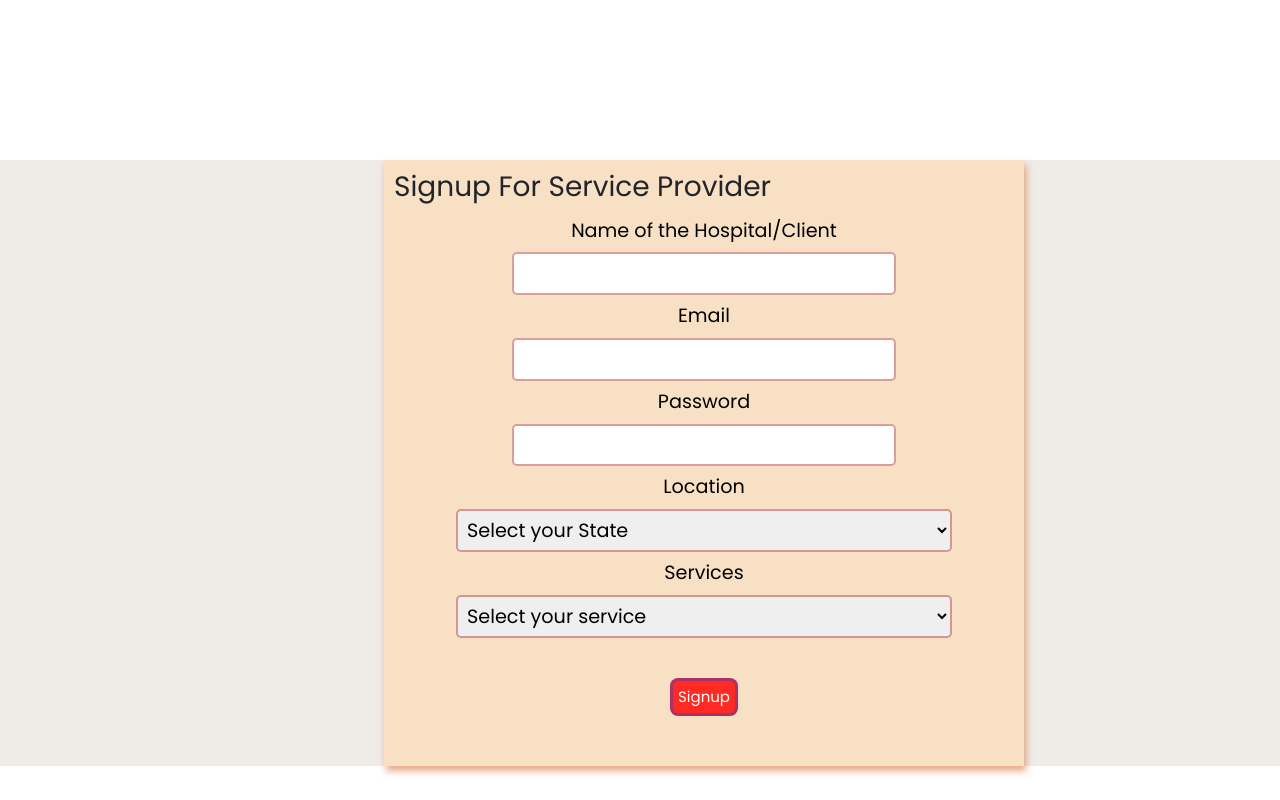
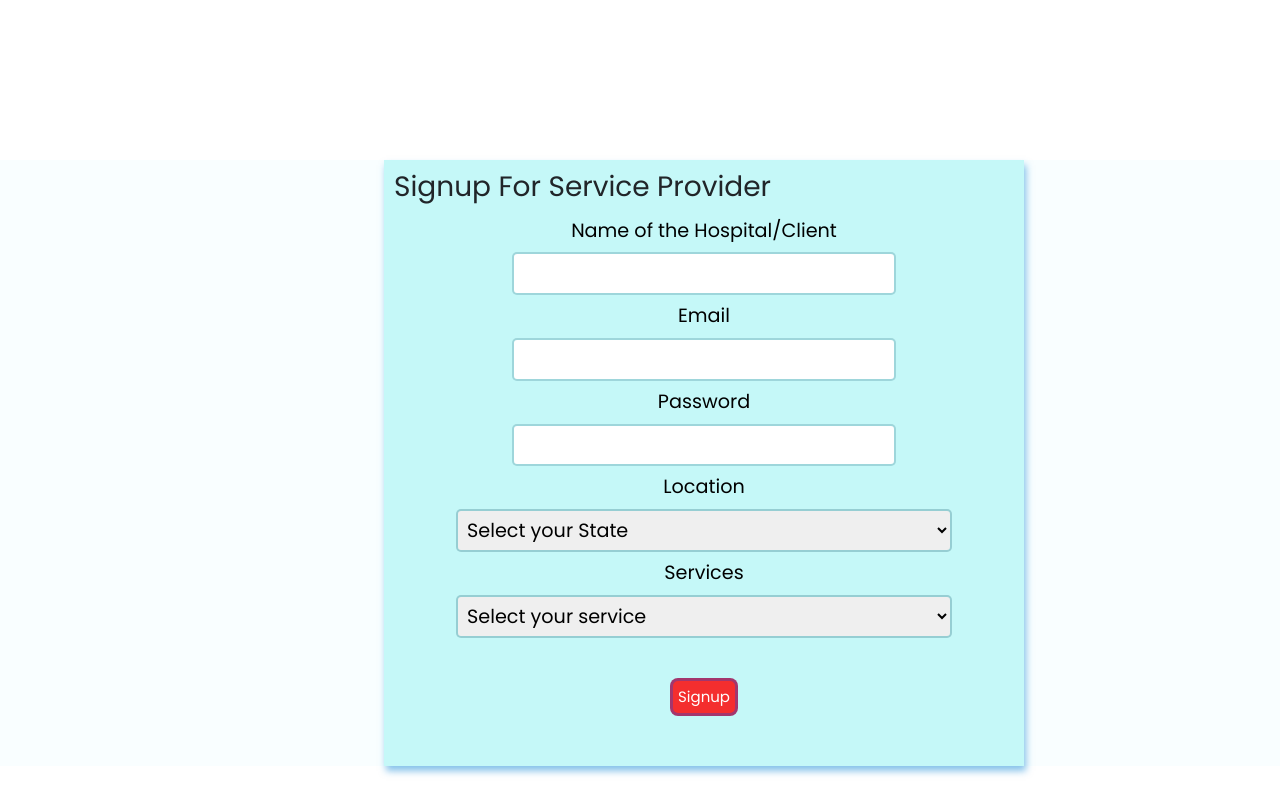
Before and after one commit to anushka00/CFG-Reactapp, a React (Create React App) app in the folder client/: page /signsprov in a window 1280 px wide. Built offline with nearby package versions, Linux system fonts and the light colour scheme.

Commit message:
css changes

```diff
--- a/client/src/components/Home.js
+++ b/client/src/components/Home.js
@@ -2,9 +2,9 @@ import React from 'react'
 import { NavLink } from 'react-router-dom'
 import web from "../images/img2.jpg"
 import { Navbar } from './Navbar'
-import  Signpara from "../components/Signpara";
-import Signsprov from '../components/Signsprov';
-import LoginPage from '../components/LoginPage';
+import  Signpara from "./Signpara";
+import Signsprov from './Signsprov';
+import LoginPage from './LoginPage';
 
 export const Home = () => {
   return (
--- a/client/src/components/signup.css
+++ b/client/src/components/signup.css
@@ -1,14 +1,14 @@
 .formpage{
 
   margin-top:20vh;
-  background-color: rgb(239, 236, 232);
+  background-color: rgb(249, 254, 255);
 
 }
 
 
 .form{
-    box-shadow:2px 5px 7px rgba(213, 82, 17, 0.509);
-      background-color: rgb(248, 224, 197);
+    box-shadow:2px 5px 7px rgba(17, 135, 213, 0.509);
+      background-color: rgb(197, 248, 248);
       padding:10px;
       margin-left:30vw;
       margin-right:20vw;
@@ -32,7 +32,7 @@
      font-size: larger;
      padding: 5px;
      margin: 2px;
-     border: 2px solid rgba(180, 54, 54, 0.479);
+     border: 2px solid rgba(54, 170, 180, 0.479);
      border-radius: 5px;
 
    }
```
Also changed, not shown: 1 other file (tests, documents, lock files or other folders).
